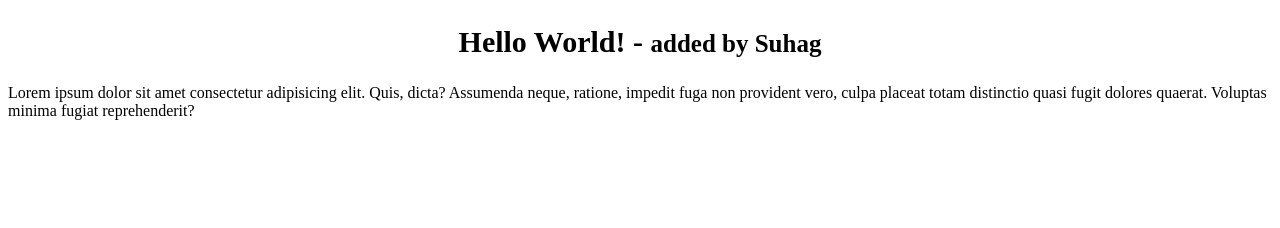
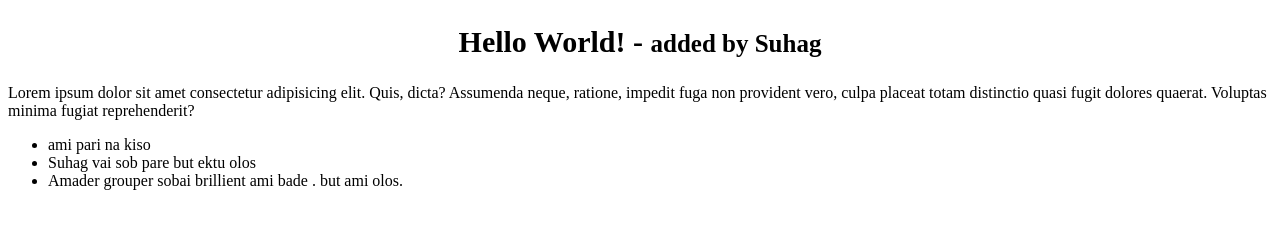
Before and after one commit to sanjidaKabirSrity/test-project, a plain HTML site: page index.html in a window 1280 px wide. Drawn offline with Linux system fonts and the light colour scheme.

Commit message:
ami push korsi

```diff
--- a/index.html
+++ b/index.html
@@ -16,5 +16,10 @@
       totam distinctio quasi fugit dolores quaerat. Voluptas minima fugiat
       reprehenderit?
     </p>
+    <ul>
+      <li>ami pari na kiso </li>
+      <li>Suhag vai sob pare but ektu olos </li>
+      <li>Amader grouper sobai brillient ami bade . but ami olos. </li>
+    </ul>
   </body>
 </html>
```
